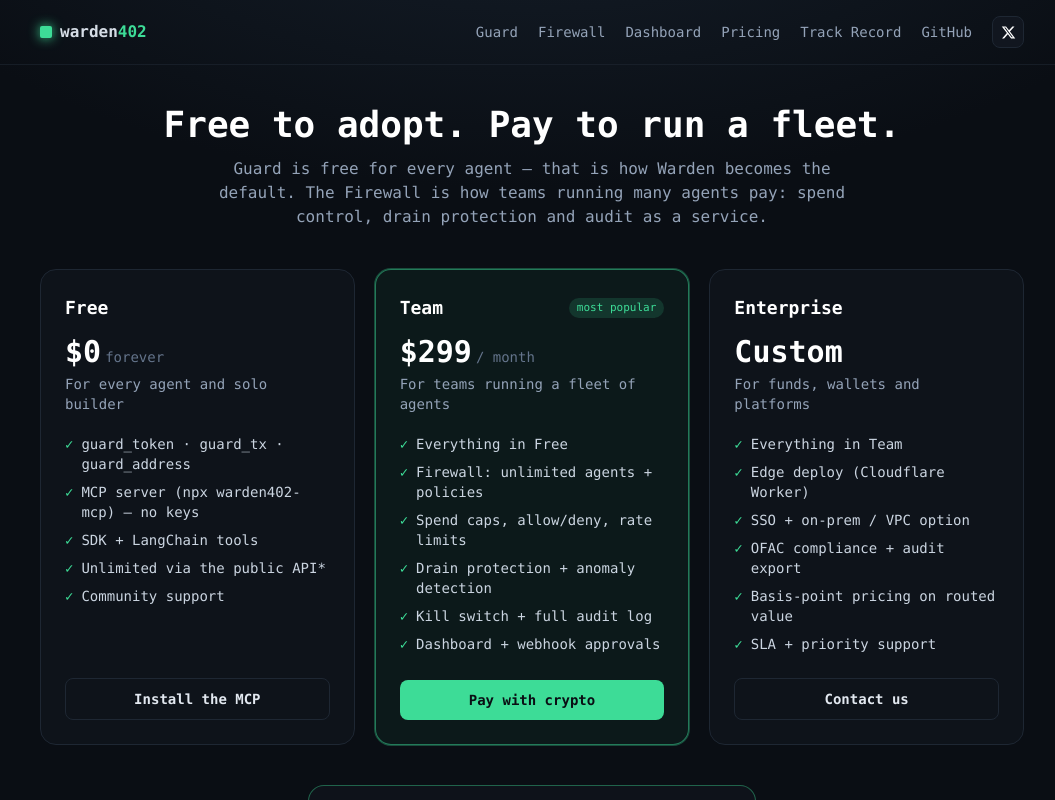
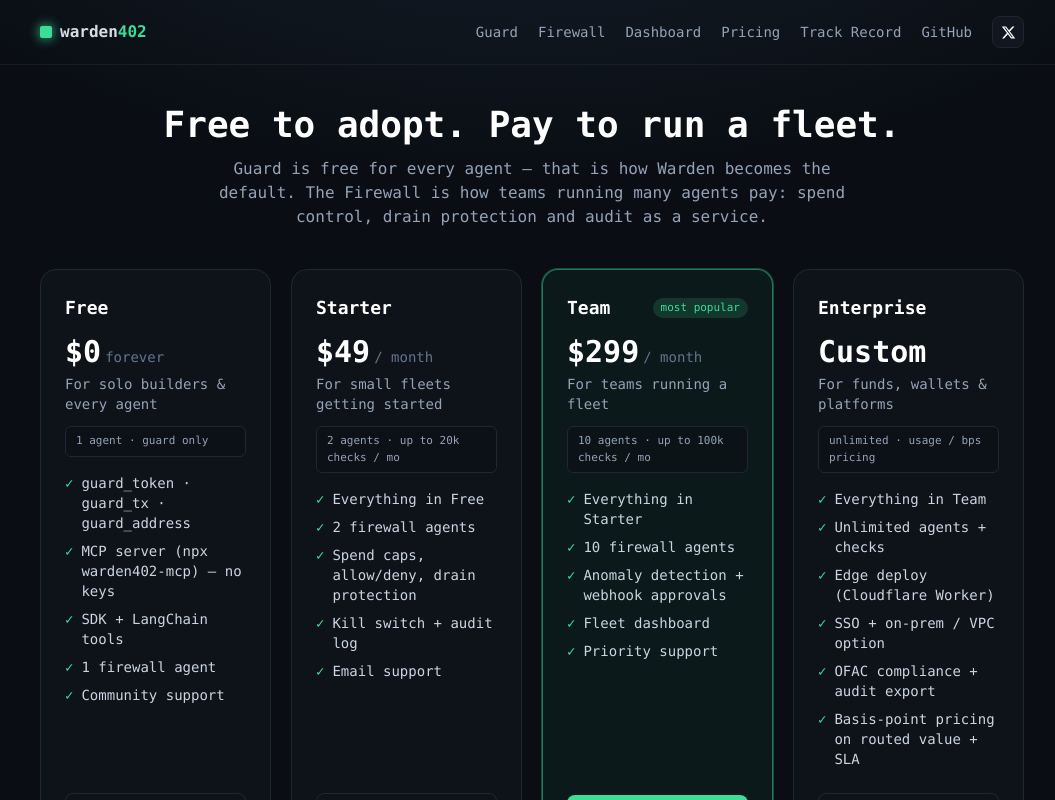
Before and after one commit to sukrutkrdg/warden402.xyz, a Next.js app in the folder web/: page /pricing in a window 1280 px wide. Shown: the top 800 px of the page, without its empty margins (108-1163 px from the left). Built offline with nearby package versions, Linux system fonts and the light colour scheme; no server answers.

Commit message:
pricing: add Starter $49 tier + per-tier agent/check limits (whale protection)

```diff
--- a/web/app/pricing/page.tsx
+++ b/web/app/pricing/page.tsx
@@ -11,47 +11,65 @@
     name: "Free",
     price: "$0",
     period: "forever",
-    tagline: "For every agent and solo builder",
+    tagline: "For solo builders & every agent",
+    limits: "1 agent · guard only",
     cta: { label: "Install the MCP", href: "/" },
     highlight: false,
     features: [
       "guard_token · guard_tx · guard_address",
       "MCP server (npx warden402-mcp) — no keys",
       "SDK + LangChain tools",
-      "Unlimited via the public API*",
+      "1 firewall agent",
       "Community support",
+    ],
+  },
+  {
+    name: "Starter",
+    price: "$49",
+    period: "/ month",
+    tagline: "For small fleets getting started",
+    limits: "2 agents · up to 20k checks / mo",
+    cta: { label: "Pay with crypto", href: "#checkout" },
+    highlight: false,
+    features: [
+      "Everything in Free",
+      "2 firewall agents",
+      "Spend caps, allow/deny, drain protection",
+      "Kill switch + audit log",
+      "Email support",
     ],
   },
   {
     name: "Team",
     price: "$299",
     period: "/ month",
-    tagline: "For teams running a fleet of agents",
+    tagline: "For teams running a fleet",
+    limits: "10 agents · up to 100k checks / mo",
     cta: { label: "Pay with crypto", href: "#checkout" },
     highlight: true,
     features: [
-      "Everything in Free",
-      "Firewall: unlimited agents + policies",
-      "Spend caps, allow/deny, rate limits",
-      "Drain protection + anomaly detection",
-      "Kill switch + full audit log",
-      "Dashboard + webhook approvals",
+      "Everything in Starter",
+      "10 firewall agents",
+      "Anomaly detection + webhook approvals",
+      "Fleet dashboard",
+      "Priority support",
     ],
   },
   {
     name: "Enterprise",
     price: "Custom",
     period: "",
-    tagline: "For funds, wallets and platforms",
-    cta: { label: "Contact us", href: "mailto:hello@warden402.xyz" },
+    tagline: "For funds, wallets & platforms",
+    limits: "unlimited · usage / bps pricing",
+    cta: { label: "Contact us", href: "mailto:sukrutkrdg@gmail.com" },
     highlight: false,
     features: [
       "Everything in Team",
+      "Unlimited agents + checks",
       "Edge deploy (Cloudflare Worker)",
       "SSO + on-prem / VPC option",
       "OFAC compliance + audit export",
-      "Basis-point pricing on routed value",
-      "SLA + priority support",
+      "Basis-point pricing on routed value + SLA",
     ],
   },
 ];
@@ -67,7 +85,7 @@
         </p>
       </section>
 
-      <section className="grid gap-5 lg:grid-cols-3">
+      <section className="grid gap-5 sm:grid-cols-2 lg:grid-cols-4">
         {TIERS.map((t) => (
           <div
             key={t.name}
@@ -82,7 +100,8 @@
               <span className="text-sm text-slate-500">{t.period}</span>
             </div>
             <p className="mt-1 text-sm text-slate-400">{t.tagline}</p>
-            <ul className="mt-5 flex-1 space-y-2 text-sm">
+            <div className="mt-3 rounded-md border border-edge bg-ink/50 px-2.5 py-1.5 text-[11px] text-slate-400">{t.limits}</div>
+            <ul className="mt-4 flex-1 space-y-2 text-sm">
               {t.features.map((f) => (
                 <li key={f} className="flex gap-2 text-slate-300">
                   <span className="text-warden">✓</span>
@@ -100,8 +119,9 @@
         ))}
       </section>
 
-      <section id="checkout" className="mx-auto max-w-md scroll-mt-20">
-        <CryptoCheckout planName="Team — monthly" defaultAmountUsd={299} />
+      <section id="checkout" className="mx-auto max-w-md scroll-mt-20 space-y-2">
+        <p className="text-center text-xs text-slate-500">Set the amount for your plan — <span className="text-slate-300">$49 Starter</span> or <span className="text-slate-300">$299 Team</span> (monthly).</p>
+        <CryptoCheckout planName="monthly plan" defaultAmountUsd={49} />
       </section>
 
       <section className="rounded-xl border border-edge bg-panel/60 p-6 text-sm text-slate-400">
```
